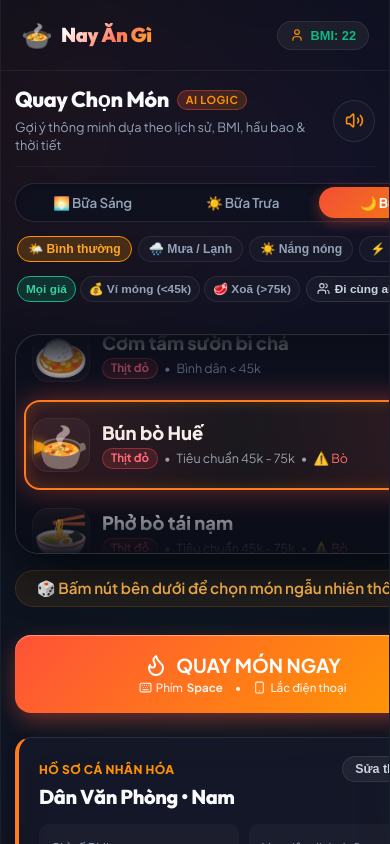
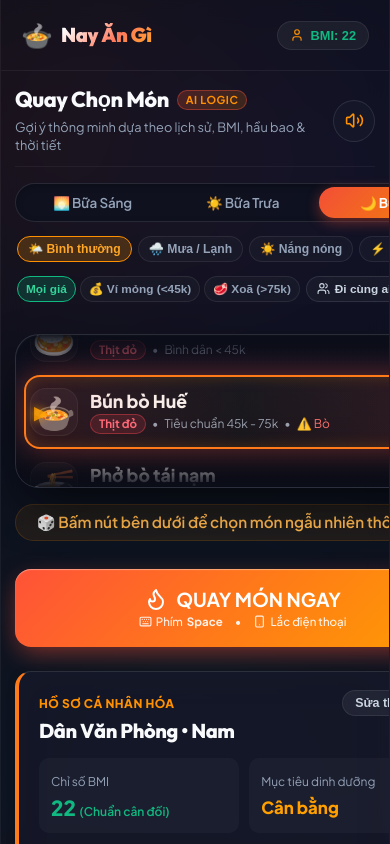
Before and after one commit to phinh12091990/vibe-nayangi, a React (Vite) app: page / in a window 390 px wide. Shown: the top 844 px of the page. Built offline with nearby package versions, Linux system fonts and the light colour scheme.

Commit message:
fix(mobile): compact reel height and reason card on mobile for 100% viewport visibility

```diff
--- a/src/index.css
+++ b/src/index.css
@@ -547,7 +547,7 @@ h1, h2, h3, h4 {
 
 .reel-box {
   position: relative;
-  height: 220px;
+  height: 154px;
   background: linear-gradient(180deg, rgba(17, 21, 38, 0.9) 0%, rgba(13, 16, 28, 0.95) 100%);
   backdrop-filter: blur(24px);
   -webkit-backdrop-filter: blur(24px);
@@ -561,6 +561,12 @@ h1, h2, h3, h4 {
   transition: box-shadow 0.3s ease;
   width: 100%;
   box-sizing: border-box;
+}
+
+@media (min-width: 640px) {
+  .reel-box {
+    height: 220px;
+  }
 }
 
 .reel-box.winner-glow {
@@ -587,10 +593,10 @@ h1, h2, h3, h4 {
 }
 
 .reel-item {
-  height: 90px;
+  height: 74px;
   display: flex;
   align-items: center;
-  padding: 0 16px;
+  padding: 0 14px;
   gap: 12px;
   box-sizing: border-box;
   user-select: none;
@@ -598,17 +604,18 @@ h1, h2, h3, h4 {
   width: 100%;
 }
 
-@media (min-width: 480px) {
+@media (min-width: 640px) {
   .reel-item {
+    height: 90px;
     padding: 0 24px;
     gap: 18px;
   }
 }
 
 .reel-item-emoji {
-  font-size: 2.8rem;
-  min-width: 54px;
-  height: 54px;
+  font-size: 2.2rem;
+  min-width: 48px;
+  height: 48px;
   display: flex;
   align-items: center;
   justify-content: center;
@@ -619,7 +626,7 @@ h1, h2, h3, h4 {
   flex-shrink: 0;
 }
 
-@media (min-width: 480px) {
+@media (min-width: 640px) {
   .reel-item-emoji {
     font-size: 3.4rem;
     min-width: 64px;
@@ -637,19 +644,20 @@ h1, h2, h3, h4 {
 }
 
 .reel-item-name {
-  font-size: 1.15rem;
+  font-size: 1.1rem;
   font-weight: 800;
   color: var(--text-main);
   line-height: 1.25;
-  margin-bottom: 4px;
+  margin-bottom: 2px;
   white-space: nowrap;
   text-overflow: ellipsis;
   overflow: hidden;
 }
 
-@media (min-width: 480px) {
+@media (min-width: 640px) {
   .reel-item-name {
     font-size: 1.35rem;
+    margin-bottom: 4px;
   }
 }
 
@@ -657,14 +665,14 @@ h1, h2, h3, h4 {
   display: flex;
   align-items: center;
   gap: 6px;
-  font-size: 0.78rem;
+  font-size: 0.75rem;
   color: var(--text-muted);
   white-space: nowrap;
   overflow: hidden;
   text-overflow: ellipsis;
 }
 
-@media (min-width: 480px) {
+@media (min-width: 640px) {
   .reel-item-meta {
     gap: 8px;
     font-size: 0.85rem;
@@ -673,10 +681,10 @@ h1, h2, h3, h4 {
 
 .reel-selector-frame {
   position: absolute;
-  top: 65px;
+  top: 40px;
   left: 8px;
   right: 8px;
-  height: 90px;
+  height: 74px;
   border: 2px solid #ff7a18;
   border-radius: var(--radius-md);
   background: linear-gradient(90deg, rgba(255, 82, 56, 0.15) 0%, rgba(255, 145, 0, 0.05) 50%, rgba(255, 82, 56, 0.15) 100%);
@@ -692,10 +700,12 @@ h1, h2, h3, h4 {
   box-sizing: border-box;
 }
 
-@media (min-width: 480px) {
+@media (min-width: 640px) {
   .reel-selector-frame {
+    top: 65px;
     left: 10px;
     right: 10px;
+    height: 90px;
     padding: 0 12px;
   }
 }
@@ -752,12 +762,20 @@ h1, h2, h3, h4 {
   background: linear-gradient(135deg, rgba(30, 26, 46, 0.85) 0%, rgba(20, 25, 45, 0.85) 100%);
   border: 1px solid rgba(255, 145, 0, 0.35);
   border-radius: var(--radius-lg);
-  padding: 20px;
-  margin-top: 18px;
+  padding: 14px 16px;
+  margin-top: 10px;
   text-align: left;
   box-shadow: 0 16px 36px -10px rgba(0, 0, 0, 0.5), 0 0 20px rgba(255, 145, 0, 0.15);
   position: relative;
   overflow: hidden;
+  box-sizing: border-box;
+}
+
+@media (min-width: 640px) {
+  .reason-card {
+    padding: 20px;
+    margin-top: 18px;
+  }
 }
 
 .reason-card::before {
@@ -773,45 +791,73 @@ h1, h2, h3, h4 {
 .reason-card-badge {
   display: inline-flex;
   align-items: center;
-  gap: 6px;
-  font-size: 0.8rem;
+  gap: 5px;
+  font-size: 0.74rem;
   font-weight: 800;
   text-transform: uppercase;
   letter-spacing: 0.05em;
   color: #ffb74d;
   background: rgba(255, 145, 0, 0.18);
-  padding: 4px 12px;
+  padding: 3px 10px;
   border-radius: var(--radius-full);
-  margin-bottom: 12px;
+  margin-bottom: 8px;
   border: 1px solid rgba(255, 145, 0, 0.25);
+}
+
+@media (min-width: 640px) {
+  .reason-card-badge {
+    font-size: 0.8rem;
+    padding: 4px 12px;
+    margin-bottom: 12px;
+  }
 }
 
 .reason-card-title {
   display: flex;
   align-items: center;
-  gap: 12px;
-  margin-bottom: 10px;
+  gap: 10px;
+  margin-bottom: 8px;
 }
 
 .reason-card-emoji {
-  font-size: 2.2rem;
+  font-size: 1.8rem;
+}
+
+@media (min-width: 640px) {
+  .reason-card-emoji {
+    font-size: 2.2rem;
+  }
 }
 
 .reason-card-foodname {
-  font-size: 1.5rem;
+  font-size: 1.25rem;
   font-weight: 800;
   color: #ffffff;
 }
 
+@media (min-width: 640px) {
+  .reason-card-foodname {
+    font-size: 1.5rem;
+  }
+}
+
 .reason-card-text {
-  font-size: 1.05rem;
+  font-size: 0.92rem;
   font-weight: 500;
   color: #f1f5f9;
-  line-height: 1.6;
+  line-height: 1.45;
   background: rgba(0, 0, 0, 0.2);
-  padding: 12px 16px;
+  padding: 8px 12px;
   border-radius: var(--radius-md);
   border-left: 3px solid #ff9100;
+}
+
+@media (min-width: 640px) {
+  .reason-card-text {
+    font-size: 1.05rem;
+    line-height: 1.6;
+    padding: 12px 16px;
+  }
 }
 
 /* Bottom Navigation Bar for Mobile */
--- a/src/pages/Home.jsx
+++ b/src/pages/Home.jsx
@@ -11,13 +11,20 @@ import {
   Smartphone, Keyboard
 } from 'lucide-react';
 
-const ITEM_HEIGHT = 90;
-const VIEWPORT_HEIGHT = 220;
+const getDimensions = () => {
+  const isMobile = typeof window !== 'undefined' && window.innerWidth < 640;
+  return {
+    itemHeight: isMobile ? 74 : 90,
+    viewportHeight: isMobile ? 154 : 220
+  };
+};
+
 const TARGET_INDEX = 24;
 
 const getTranslateForIndex = (index) => {
-  const centerOffset = (VIEWPORT_HEIGHT - ITEM_HEIGHT) / 2; // 65px
-  return -(index * ITEM_HEIGHT - centerOffset);
+  const { itemHeight, viewportHeight } = getDimensions();
+  const centerOffset = (viewportHeight - itemHeight) / 2; // 40px on mobile, 65px on desktop
+  return -(index * itemHeight - centerOffset);
 };
 
 export default function HomePage({ onOpenProfile }) {
```
